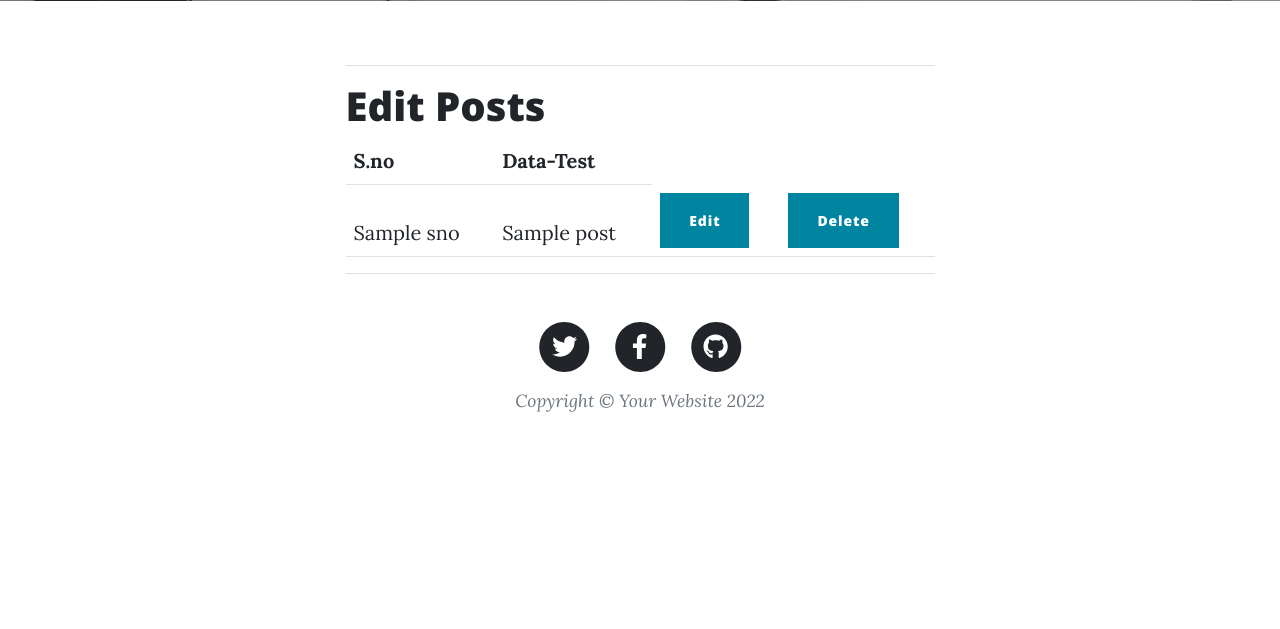
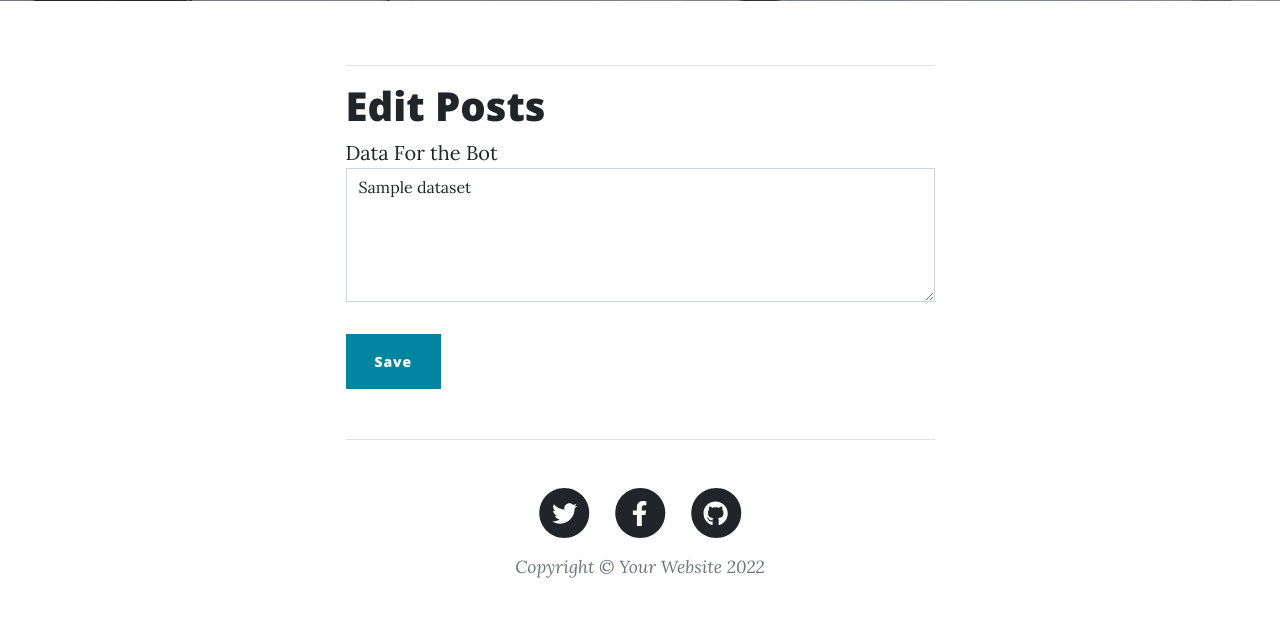
Before and after one commit to mujaffarbhati/AI-Chatbot-End-to-End-via-Flask, a Flask app: template templates/dashboard.html in a window 1280 px wide. Shown: the part 531-1160 px from the top of the page. Before the commit the page ends 943 px from the top, so only its background shows below. Run offline with Flask 2, Linux system fonts and the light colour scheme; the template is opened without the code that fills it: most values are stand-ins (such as "Sample title", 1, 10 or a date in 2020); parts of the project's set-up code (start-up, migrations or seed data) failed here and were passed over; some libraries are stand-ins or nearby versions.

Commit message:
Update commit

```diff
--- a/templates/dashboard.html
+++ b/templates/dashboard.html
@@ -18,21 +18,19 @@
             <div class="row gx-4 gx-lg-5 justify-content-center">
                 <div class="col-md-10 col-lg-8 col-xl-7">
                   <hr>
-                  </form>
+
                     <h1>Edit Posts</h1>
-                    <table class="table">
-                        <thead>
-                          <tr>
-                            <th>S.no</th>
-                            <th>Data-Test</th>
-                        {% for post in posts %}
-                          <tr>
-                            <td>{{post.sno}}</td>
-                            <td>{{post.title}}</td>
-                            <td><a href ="/edit/{{post.sno}}"> <button class="btn btn-primary">Edit</button></a></td>
-                            <td><a href ="/delete/{{post.sno}}"> <button class="btn btn-primary">Delete</button></a></td>
-                          </tr>
-                          {% endfor %}
+
+                        <form method="POST">
+                            <div class="control-group">
+                              <div class="form-group floating-label-form-group controls">
+                                <label>Data For the Bot</label>
+                                <textarea rows="5"  class="form-control" placeholder="Text" name = "content" id="content" required data-validation-required-message="Please enter a message.">{{params["dataset"]}}</textarea>
+                                <p class="help-block text-danger"></p>
+                              </div>
+                            <button type="submit" class="btn btn-primary" style="margin-bottom: 50px;">Save</button>
+                                </div>
+                        </form>
 
 
 
```
